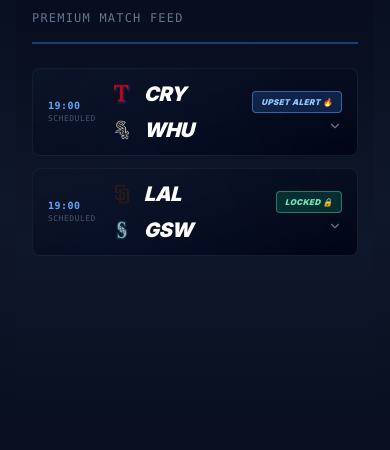
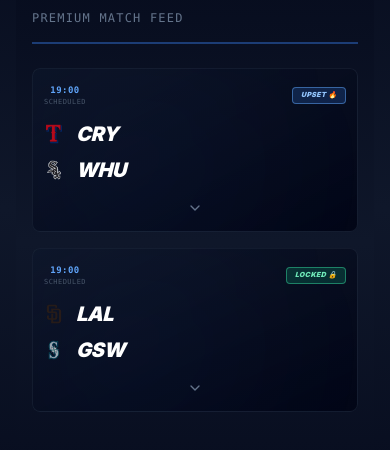
Before and after one commit to mikemm5216/Mosport-Terminal, a Next.js app: page / in a window 390 px wide. Shown: the part 278-728 px from the top of the page. Built offline with nearby package versions, Linux system fonts and the light colour scheme; no server answers; the database is empty.

Commit message:
feat: display matches in horizontal grid layout
Switch to responsive multi-column grid for better visual grouping

```diff
--- a/components/ESPNStyleScoreboard.tsx
+++ b/components/ESPNStyleScoreboard.tsx
@@ -22,8 +22,8 @@ export default function ESPNStyleScoreboard({ matches }: { matches: any[] }) {
                 <p className="text-slate-500 text-xs font-mono tracking-widest uppercase">Premium Match Feed</p>
             </div>
 
-            {/* Vertical Match List */}
-            <div className="flex flex-col space-y-3">
+            {/* Horizontal Match Grid */}
+            <div className="grid grid-cols-1 sm:grid-cols-2 lg:grid-cols-3 gap-4 w-full">
                 {matches.map((match, idx) => {
                     const matchId = match.match_id || idx.toString();
                     const isExpanded = expandedId === matchId;
@@ -33,23 +33,37 @@ export default function ESPNStyleScoreboard({ matches }: { matches: any[] }) {
                             key={matchId}
                             className="group cursor-pointer"
                         >
-                            {/* Match Row Item - ESPN Dense Style */}
+                            {/* Match Card Item - ESPN Card Style */}
                             <button
                                 onClick={() => toggleExpand(matchId)}
-                                className="w-full relative overflow-hidden"
+                                className="w-full relative overflow-hidden rounded-lg"
                             >
                                 <div className="absolute inset-0 bg-gradient-to-br from-slate-900/60 to-slate-950 border border-slate-800/60 rounded-lg group-hover:from-slate-800/70 group-hover:to-slate-900/70 group-hover:border-blue-500/40 transition-all duration-300" />
                                 <div className="absolute -inset-full top-0 left-0 h-64 w-64 bg-gradient-to-br from-blue-500/5 to-transparent rounded-full blur-3xl group-hover:from-blue-500/10 transition-all duration-500 pointer-events-none" />
 
-                                <div className="relative px-4 py-3 flex items-center justify-between gap-4">
-                                    {/* Left: Time/Status - Monospace */}
-                                    <div className="flex flex-col items-start min-w-fit text-[10px] font-mono text-slate-400 tracking-wider">
-                                        <span className="font-black text-blue-400">{match.time || "19:00"}</span>
-                                        <span className="text-[8px] text-slate-600">{match.status || "SCHEDULED"}</span>
+                                <div className="relative px-3 py-4 flex flex-col gap-3">
+                                    {/* Top: Time & Status */}
+                                    <div className="flex items-center justify-between">
+                                        <div className="flex flex-col text-[9px] font-mono text-slate-400 tracking-wider">
+                                            <span className="font-black text-blue-400">{match.time || "19:00"}</span>
+                                            <span className="text-[7px] text-slate-600">{match.status || "SCHEDULED"}</span>
+                                        </div>
+                                        <div className="flex flex-col items-end gap-1">
+                                            {match.tags?.includes("UPSET ALERT") && (
+                                                <span className="text-[7px] font-black text-blue-300 bg-blue-500/20 px-2 py-0.5 rounded border border-blue-400/50 uppercase tracking-wider italic whitespace-nowrap">
+                                                    UPSET 🔥
+                                                </span>
+                                            )}
+                                            {match.tags?.includes("SYSTEM LOCK") && (
+                                                <span className="text-[7px] font-black text-emerald-300 bg-emerald-500/20 px-2 py-0.5 rounded border border-emerald-400/50 uppercase tracking-wider italic whitespace-nowrap">
+                                                    LOCKED 🔒
+                                                </span>
+                                            )}
+                                        </div>
                                     </div>
 
                                     {/* Middle: Stacked Teams */}
-                                    <div className="flex-1 flex flex-col gap-2">
+                                    <div className="flex flex-col gap-2">
                                         {/* Home Team */}
                                         <div className="flex items-center gap-3">
                                             <img
@@ -91,25 +105,10 @@ export default function ESPNStyleScoreboard({ matches }: { matches: any[] }) {
                                         </div>
                                     </div>
 
-                                    {/* Right: Signal Tags */}
-                                    <div className="flex flex-col items-end gap-1.5 min-w-fit">
-                                        {match.tags?.includes("UPSET ALERT") && (
-                                            <span className="text-[8px] font-black text-blue-300 bg-blue-500/20 px-2 py-1 rounded border border-blue-400/50 uppercase tracking-wider italic whitespace-nowrap">
-                                                UPSET ALERT 🔥
-                                            </span>
-                                        )}
-                                        {match.tags?.includes("SYSTEM LOCK") && (
-                                            <span className="text-[8px] font-black text-emerald-300 bg-emerald-500/20 px-2 py-1 rounded border border-emerald-400/50 uppercase tracking-wider italic whitespace-nowrap">
-                                                LOCKED 🔒
-                                            </span>
-                                        )}
-                                        {!match.tags || match.tags.length === 0 && (
-                                            <span className="text-[8px] font-black text-slate-500 uppercase tracking-wider italic">
-                                                V11.5 SIGNAL
-                                            </span>
-                                        )}
+                                    {/* Bottom: Expand Toggle */}
+                                    <div className="flex items-center justify-center pt-1">
                                         <ChevronDown
-                                            size={14}
+                                            size={16}
                                             className={`text-slate-500 transition-transform duration-300 ${isExpanded ? 'rotate-180' : ''}`}
                                         />
                                     </div>
```
